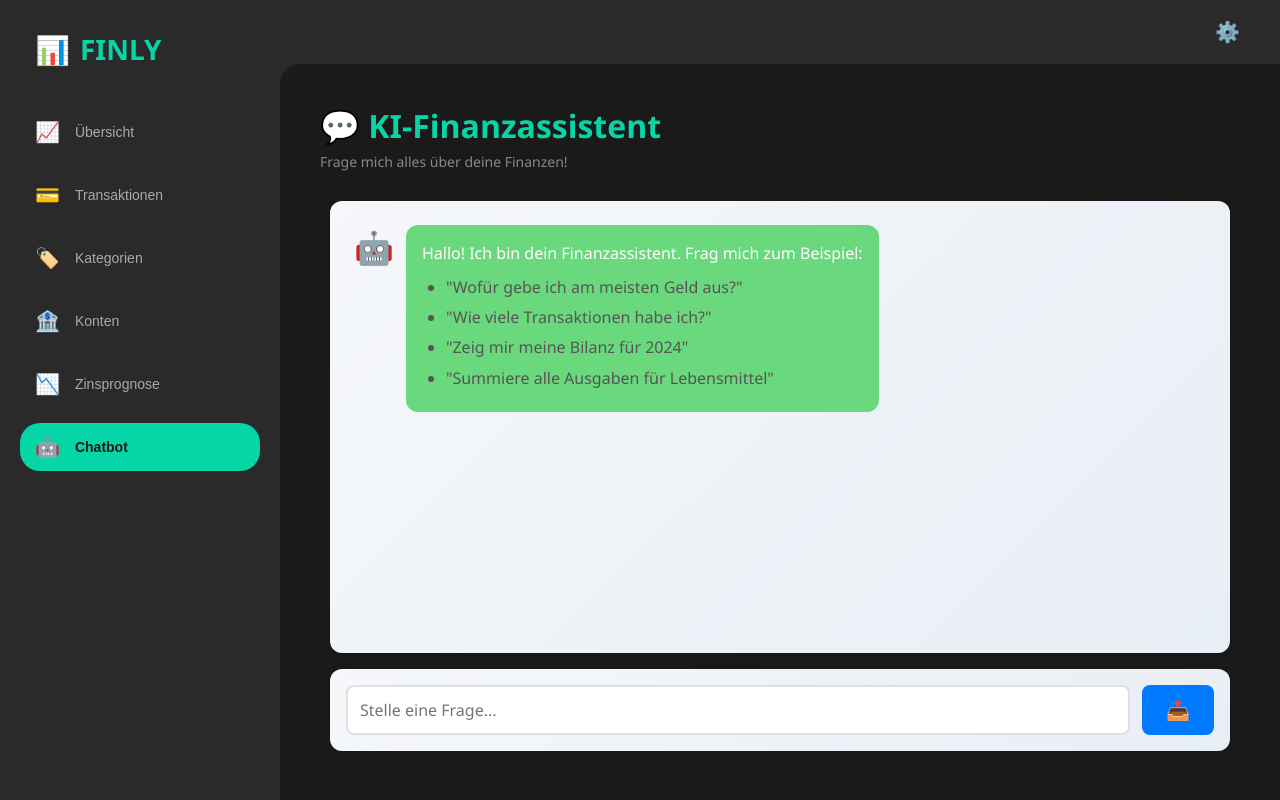
After one commit to pgs3238/Pro-KI-Gruppenarbeit-a3-5, a Python web app: template templates/chatbot.html in a window 1280 px wide. The commit adds this page. Run offline with Jinja, Linux system fonts and the light colour scheme; the template is opened without the code that fills it, so the values that code supplies are empty.

Commit message:
Add chatbot functionality with frontend integration
- Implemented chatbot JavaScript logic in a new file `chatbot.js` to handle user interactions and API communication.
- Created a new HTML template `chatbot.html` for the chatbot interface, including message display and input areas.
- Updated `index.html` to include a navigation link to the new chatbot page.

```diff
--- a/static/css/style.css
+++ b/static/css/style.css
@@ -6,7 +6,7 @@
 }
 
 body {
-    font-family: 'Segoe UI', Tahoma, Geneva, Verdana, sans-serif;
+  font-family: "Segoe UI", Tahoma, Geneva, Verdana, sans-serif;
   background-color: #1a1a1a;
   color: #fff;
   height: 100vh;
@@ -337,8 +337,6 @@ table tbody tr:hover {
   background-color: #3a3a3a;
   transition: background-color 0.2s ease;
 }
-
-
 
 .betrag-positiv {
   color: #06d6a6;
@@ -573,7 +571,6 @@ input[type="date"]::-webkit-calendar-picker-indicator {
   display: none;
 }
 
-
 .form-control:focus {
   outline: 2px solid #06d6a6;
 }
@@ -587,7 +584,7 @@ input[type="date"]::-webkit-calendar-picker-indicator {
 }
 
 .iban-input {
-    font-family: 'Courier New', monospace;
+  font-family: "Courier New", monospace;
   letter-spacing: 1px;
 }
 
@@ -921,7 +918,7 @@ button.fab-btn.active:hover {
 }
 
 .color-picker input[type="radio"]:checked + .color-option::after {
-    content: '✓';
+  content: "✓";
   position: absolute;
   top: 50%;
   left: 50%;
@@ -992,7 +989,7 @@ button.fab-btn.active:hover {
 }
 
 .stat-box.ausgaben::before {
-    content: '';
+  content: "";
   position: absolute;
   top: 0;
   left: 0;
@@ -1016,7 +1013,7 @@ button.fab-btn.active:hover {
 }
 
 .stat-box.einnahmen::before {
-    content: '';
+  content: "";
   position: absolute;
   top: 0;
   left: 0;
@@ -1569,3 +1566,151 @@ button.fab-btn.active:hover {
 .toast.removing {
   animation: slideOut 0.3s ease-out forwards;
 }
+
+/* ==================== CHATBOT STYLES ==================== */
+
+.chat-container {
+  max-width: 900px;
+  margin: 0 auto;
+  height: calc(100vh - 250px);
+  display: flex;
+  flex-direction: column;
+  gap: 1rem;
+}
+
+.chat-messages {
+  flex: 1;
+  overflow-y: auto;
+  padding: 1.5rem;
+  background: linear-gradient(135deg, #f5f7fa 0%, #e8eef5 100%);
+  border-radius: 12px;
+  box-shadow: 0 2px 8px rgba(0, 0, 0, 0.1);
+  display: flex;
+  flex-direction: column;
+  gap: 1rem;
+}
+
+.message {
+  display: flex;
+  gap: 0.75rem;
+  max-width: 80%;
+  animation: fadeIn 0.3s ease-in;
+}
+
+@keyframes fadeIn {
+  from {
+    opacity: 0;
+    transform: translateY(10px);
+  }
+  to {
+    opacity: 1;
+    transform: translateY(0);
+  }
+}
+
+.bot-message {
+  align-self: flex-start;
+}
+
+.user-message {
+  align-self: flex-end;
+  flex-direction: row-reverse;
+}
+
+.message-avatar {
+  font-size: 2rem;
+  flex-shrink: 0;
+}
+
+.message-content {
+  background: #6ad87d;
+  padding: 1rem;
+  border-radius: 12px;
+  line-height: 1.6;
+}
+
+.user-message .message-content {
+  background: #007bff;
+  color: white;
+}
+
+.suggestion-list {
+  margin: 0.5rem 0 0 0;
+  padding-left: 1.5rem;
+}
+
+.suggestion-list li {
+  margin: 0.3rem 0;
+  color: #555;
+}
+
+.chat-input-container {
+  display: flex;
+  gap: 0.75rem;
+  padding: 1rem;
+  background: linear-gradient(135deg, #f5f7fa 0%, #e8eef5 100%);
+  border-radius: 12px;
+  box-shadow: 0 2px 8px rgba(0, 0, 0, 0.1);
+}
+
+.chat-input {
+  flex: 1;
+  border: 2px solid #e0e0e0;
+  border-radius: 8px;
+  padding: 0.75rem;
+  font-size: 1rem;
+  font-family: inherit;
+  resize: none;
+  max-height: 120px;
+  transition: border-color 0.2s;
+}
+
+.chat-input:focus {
+  outline: none;
+  border-color: #007bff;
+}
+
+.chat-send-btn {
+  padding: 0.75rem 1.5rem;
+  background: #007bff;
+  color: white;
+  border: none;
+  border-radius: 8px;
+  font-size: 1.2rem;
+  cursor: pointer;
+  transition: background 0.2s;
+}
+
+.chat-send-btn:hover {
+  background: #0056b3;
+}
+
+.chat-send-btn:disabled {
+  background: #ccc;
+  cursor: not-allowed;
+}
+
+.chat-loading {
+  text-align: center;
+  padding: 0.5rem;
+  color: #666;
+  font-style: italic;
+}
+
+.chat-messages::-webkit-scrollbar {
+  width: 8px;
+}
+
+.chat-messages::-webkit-scrollbar-track {
+  background: #f1f1f1;
+  border-radius: 10px;
+}
+
+.chat-messages::-webkit-scrollbar-thumb {
+  background: #888;
+  border-radius: 10px;
+}
+
+.chat-messages::-webkit-scrollbar-thumb:hover {
+  background: #555;
+}
--- /dev/null
+++ b/static/js/chatbot.js
@@ -0,0 +1,145 @@
+// ==================== CHATBOT JAVASCRIPT ====================
+
+// API-Basis-URL (wo unser FastAPI-Backend läuft)
+const API_BASE_URL = "http://localhost:8000/api";
+
+// Elemente aus dem HTML holen (mit querySelector)
+const chatMessages = document.getElementById("chatMessages"); // Der Nachrichten-Container
+const chatInput = document.getElementById("chatInput"); // Die Texteingabe
+const sendButton = document.getElementById("sendButton"); // Der Sende-Button
+const chatLoading = document.getElementById("chatLoading"); // Der Lade-Indikator
+
+// Session-ID für diesen User (einfach: generiere zufällige ID)
+const sessionId = `user-${Math.random().toString(36).substr(2, 9)}`;
+
+// ==================== HILFSFUNKTIONEN ====================
+
+/**
+ * Fügt eine Nachricht zum Chat hinzu
+ * @param {string} text - Der Nachrichtentext
+ * @param {boolean} isUser - Ist es eine User-Nachricht? (true = User, false = Bot)
+ */
+function addMessage(text, isUser = false) {
+  // Erstelle ein neues <div>-Element für die Nachricht
+  const messageDiv = document.createElement("div");
+  messageDiv.className = `message ${isUser ? "user-message" : "bot-message"}`;
+
+  // HTML-Inhalt der Nachricht (Avatar + Text)
+  messageDiv.innerHTML = `
+        <div class="message-avatar">${isUser ? "👩‍💻" : "🤖"}</div>
+        <div class="message-content">
+            <p>${text}</p>
+        </div>
+    `;
+
+  // Nachricht zum Container hinzufügen
+  chatMessages.appendChild(messageDiv);
+
+  // Scrolle automatisch nach unten (neueste Nachricht sichtbar)
+  chatMessages.scrollTop = chatMessages.scrollHeight;
+}
+
+/**
+ * Zeigt den Lade-Indikator an
+ */
+function showLoading() {
+  chatLoading.style.display = "block"; // Sichtbar machen
+  sendButton.disabled = true; // Button deaktivieren
+}
+
+/**
+ * Versteckt den Lade-Indikator
+ */
+function hideLoading() {
+  chatLoading.style.display = "none"; // Verstecken
+  sendButton.disabled = false; // Button aktivieren
+}
+
+/**
+ * Sendet eine Nachricht an den Chatbot-Backend
+ * @param {string} message - Die Benutzernachricht
+ */
+async function sendMessage(message) {
+  // Leere Nachrichten ignorieren
+  if (!message.trim()) return;
+
+  // User-Nachricht zum Chat hinzufügen
+  addMessage(message, true);
+
+  // Eingabefeld leeren
+  chatInput.value = "";
+
+  // Lade-Indikator anzeigen
+  showLoading();
+
+  try {
+    // HTTP POST-Request an das Backend senden
+    const response = await fetch(`${API_BASE_URL}/chatbot/message`, {
+      method: "POST", // POST = Daten senden
+      headers: {
+        "Content-Type": "application/json", // Wir senden JSON
+      },
+      body: JSON.stringify({
+        message: message, // User-Nachricht
+        session_id: sessionId, // Session-ID
+      }),
+    });
+
+    // Prüfe, ob Request erfolgreich war (Status 200-299)
+    if (!response.ok) {
+      throw new Error(`HTTP-Fehler: ${response.status}`);
+    }
+
+    // Response als JSON parsen
+    const data = await response.json();
+
+    // Bot-Antwort zum Chat hinzufügen
+    addMessage(data.response, false);
+  } catch (error) {
+    // Fehlerbehandlung
+    console.error("Fehler beim Senden:", error);
+    addMessage(
+      "Entschuldigung, es gab einen Fehler. Bitte versuche es erneut.",
+      false
+    );
+  } finally {
+    // Lade-Indikator verstecken (egal ob Erfolg oder Fehler)
+    hideLoading();
+  }
+}
+
+// ==================== EVENT LISTENERS ====================
+
+/**
+ * Event Listener: Sende-Button geklickt
+ */
+sendButton.addEventListener("click", () => {
+  const message = chatInput.value;
+  sendMessage(message);
+});
+
+/**
+ * Event Listener: Enter-Taste gedrückt (in der Textarea)
+ * Shift+Enter = Neue Zeile
+ * Enter allein = Senden
+ */
+chatInput.addEventListener("keydown", (event) => {
+  // Wenn Enter (aber nicht Shift+Enter)
+  if (event.key === "Enter" && !event.shiftKey) {
+    event.preventDefault(); // Verhindere neue Zeile
+    const message = chatInput.value;
+    sendMessage(message);
+  }
+});
+
+/**
+ * Auto-Resize der Textarea (wächst mit Text)
+ */
+chatInput.addEventListener("input", () => {
+  chatInput.style.height = "auto"; // Reset
+  chatInput.style.height = chatInput.scrollHeight + "px"; // Neue Höhe
+});
+
+// ==================== INITIALISIERUNG ====================
+
+console.log("Chatbot geladen! Session-ID:", sessionId);
--- /dev/null
+++ b/templates/chatbot.html
@@ -0,0 +1,134 @@
+<!DOCTYPE html>
+<html lang="de">
+  <head>
+    <meta charset="UTF-8" />
+    <meta name="viewport" content="width=device-width, initial-scale=1.0" />
+    <title>FINLY - KI-Chatbot</title>
+    <link rel="stylesheet" href="../static/css/style.css" />
+  </head>
+
+  <body>
+    <div class="container">
+      <!-- ============ SIDEBAR (identisch zu anderen Seiten) ============ -->
+      <aside class="sidebar">
+        <div class="logo">
+          <span>📊</span>
+          <span>FINLY</span>
+        </div>
+
+        <ul class="nav-items">
+          <li class="nav-item">
+            <button
+              class="nav-link"
+              onclick="window.location.href='index.html'"
+            >
+              <span class="nav-icon">📈</span>
+              <span>Übersicht</span>
+            </button>
+          </li>
+          <li class="nav-item">
+            <button
+              class="nav-link"
+              onclick="window.location.href='transactions.html'"
+            >
+              <span class="nav-icon">💳</span>
+              <span>Transaktionen</span>
+            </button>
+          </li>
+          <li class="nav-item">
+            <button
+              class="nav-link"
+              onclick="window.location.href='kategorien.html'"
+            >
+              <span class="nav-icon">🏷️</span>
+              <span>Kategorien</span>
+            </button>
+          </li>
+          <li class="nav-item">
+            <button
+              class="nav-link"
+              onclick="window.location.href='konten.html'"
+            >
+              <span class="nav-icon">🏦</span>
+              <span>Konten</span>
+            </button>
+          </li>
+          <li class="nav-item">
+            <button class="nav-link" id="nav-forecast">
+              <span class="nav-icon">📉</span>
+              <span>Zinsprognose</span>
+            </button>
+          </li>
+          <li class="nav-item">
+            <!-- AKTIV: Wir sind auf der Chatbot-Seite -->
+            <button class="nav-link active" id="nav-chatbot">
+              <span class="nav-icon">🤖</span>
+              <span>Chatbot</span>
+            </button>
+          </li>
+        </ul>
+      </aside>
+
+      <!-- ============ HAUPTBEREICH ============ -->
+      <div class="main">
+        <!-- ============ HEADER ============ -->
+        <header class="header">
+          <div class="header-right">
+            <button class="icon-btn">⚙️</button>
+          </div>
+        </header>
+
+        <!-- ============ CONTENT ============ -->
+        <div class="content">
+          <div class="page-header">
+            <h1>💬 KI-Finanzassistent</h1>
+            <p>Frage mich alles über deine Finanzen!</p>
+          </div>
+
+          <!-- Chat-Container -->
+          <div class="chat-container">
+            <!-- Chat-Nachrichten -->
+            <div class="chat-messages" id="chatMessages">
+              <!-- Willkommensnachricht -->
+              <div class="message bot-message">
+                <div class="message-avatar">🤖</div>
+                <div class="message-content">
+                  <p>
+                    Hallo! Ich bin dein Finanzassistent. Frag mich zum Beispiel:
+                  </p>
+                  <ul class="suggestion-list">
+                    <li>"Wofür gebe ich am meisten Geld aus?"</li>
+                    <li>"Wie viele Transaktionen habe ich?"</li>
+                    <li>"Zeig mir meine Bilanz für 2024"</li>
+                    <li>"Summiere alle Ausgaben für Lebensmittel"</li>
+                  </ul>
+                </div>
+              </div>
+            </div>
+
+            <!-- Eingabebereich -->
+            <div class="chat-input-container">
+              <textarea
+                id="chatInput"
+                class="chat-input"
+                placeholder="Stelle eine Frage..."
+                rows="1"
+              ></textarea>
+              <button id="sendButton" class="chat-send-btn">
+                <span>📤</span>
+              </button>
+            </div>
+
+            <!-- Lade-Indikator (versteckt standardmäßig) -->
+            <div class="chat-loading" id="chatLoading" style="display: none">
+              <span>🤔 Denke nach...</span>
+            </div>
+          </div>
+        </div>
+      </div>
+    </div>
+
+    <!-- ==================== SCRIPTS ==================== -->
+    <script src="../static/js/chatbot.js"></script>
+  </body>
+</html>
```
Also changed, not shown: templates/index.html (+124 -55 lines). Lines whose indentation alone changed are shown as unchanged.
